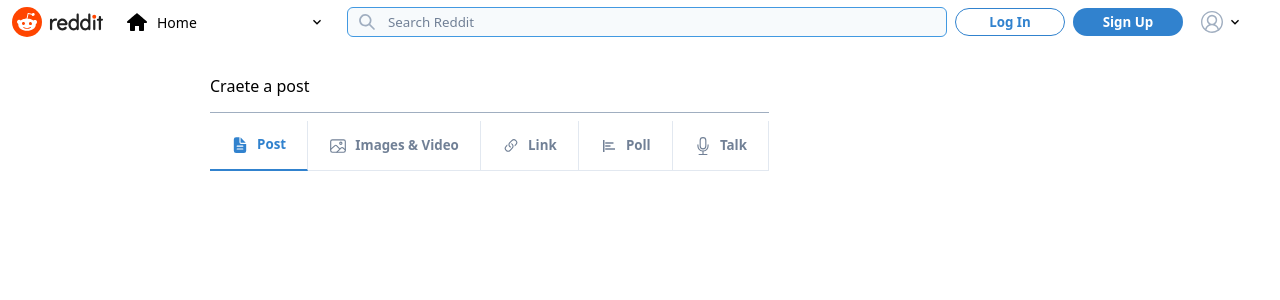
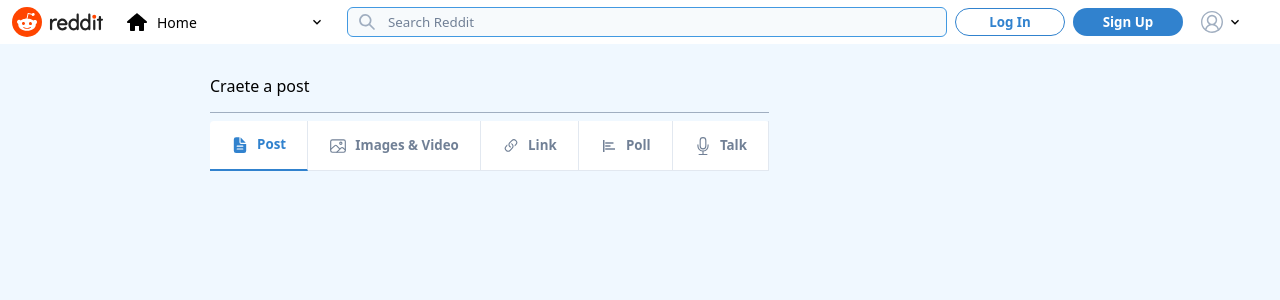
Before and after one commit to witehound/reddit-clone, a Next.js app: page /r/1/Submit in a window 1280 px wide. Shown: the top 300 px of the page. Built offline with nearby package versions, Linux system fonts and the light colour scheme; no server answers.

Commit message:
completed tab item component

```diff
--- a/src/pages/r/[communityId]/Submit.tsx
+++ b/src/pages/r/[communityId]/Submit.tsx
@@ -4,6 +4,7 @@ import { Box, Text } from "@chakra-ui/react";
 
 const Submit = () => {
   return (
+    <div style={{ backgroundColor: "#F0F8FF", width: "100%", height: "100vh" }}>
       <PageContent>
         <>
           <Box>
@@ -19,6 +20,7 @@ const Submit = () => {
         </>
         <></>
       </PageContent>
+    </div>
   );
 };
 
--- a/src/pages/r/[communityId]/index.tsx
+++ b/src/pages/r/[communityId]/index.tsx
@@ -20,6 +20,7 @@ const CommunityPage: NextPage<CommunityPageProps> = ({ communityData }) => {
   return (
     <>
       <Header communityData={communityData} />
+
       <PageContent>
         <>
           <div>
```
Lines whose indentation alone changed are shown as unchanged.
